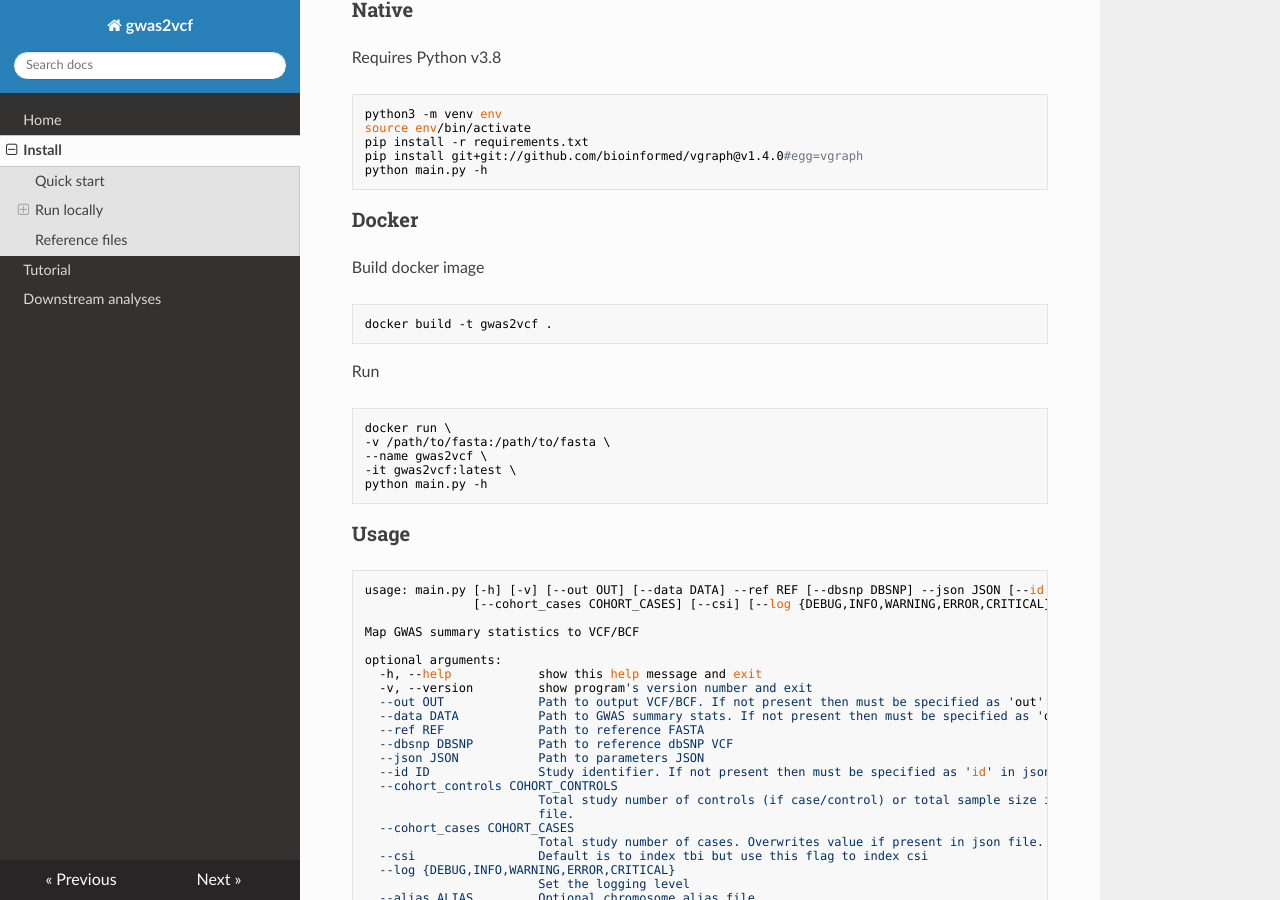
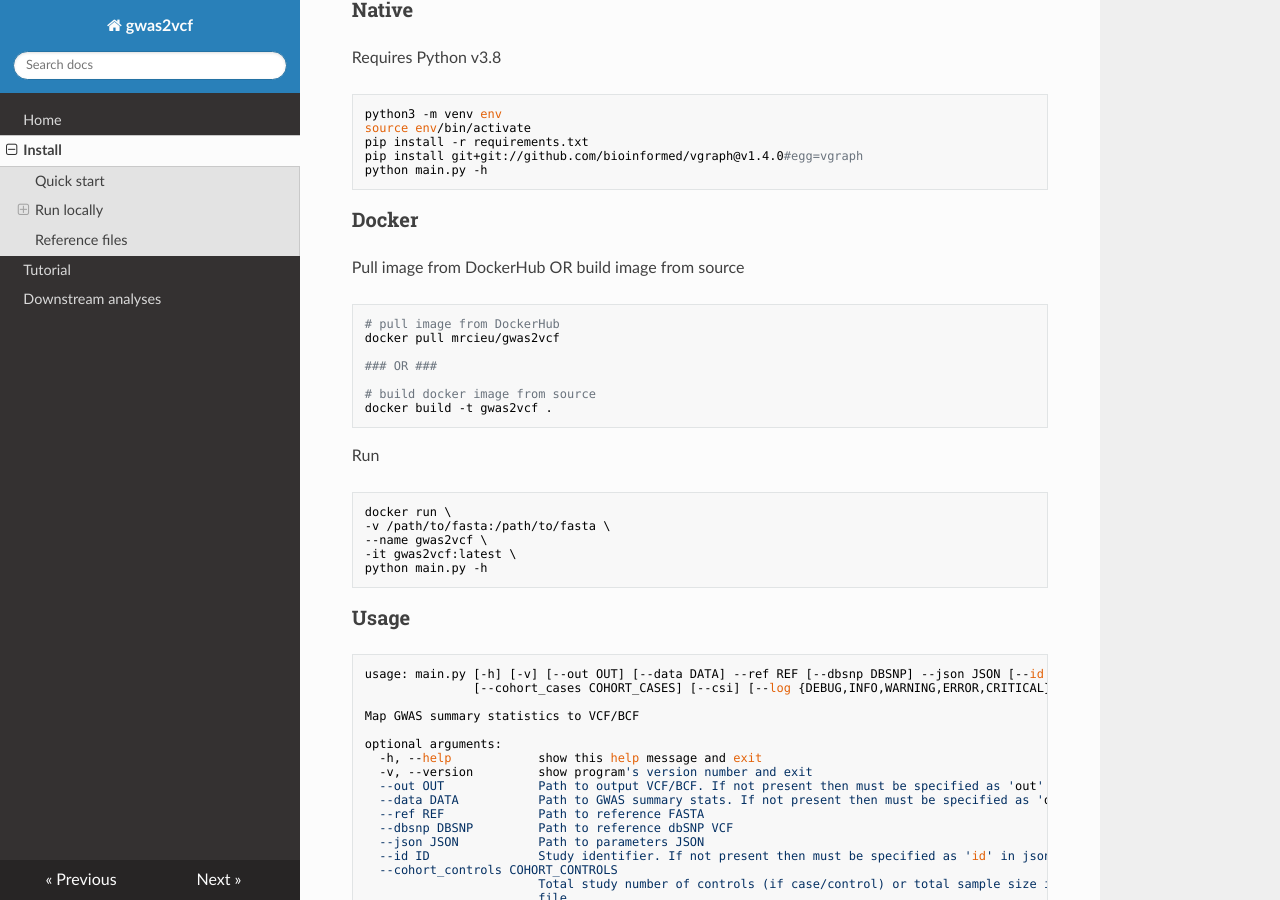
Before and after one commit to MRCIEU/gwas2vcf, an MkDocs documentation site: the page built from mkdocs/install.md, in a window 1280 px wide and 900 px high, scrolled down 492 px. Built offline with MkDocs 1.6.1, drawn with Linux system fonts in a browser that asks for light colours; nearby versions of some CDN libraries.

Commit message:
Update install.md

````diff
--- a/mkdocs/install.md
+++ b/mkdocs/install.md
@@ -29,9 +29,15 @@ python main.py -h
 
 ### Docker
 
-Build docker image
+Pull image from DockerHub OR build image from source
 
 ```sh
+# pull image from DockerHub
+docker pull mrcieu/gwas2vcf
+
+### OR ###
+
+# build docker image from source
 docker build -t gwas2vcf .
 ```
 
````
